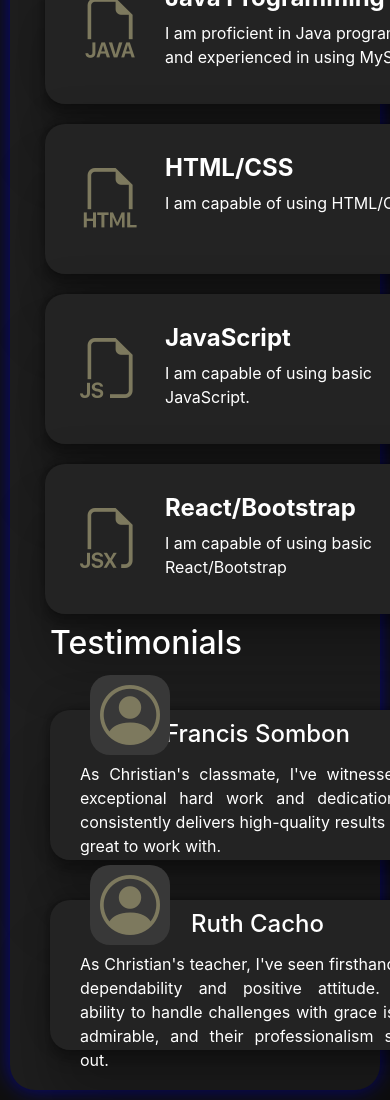
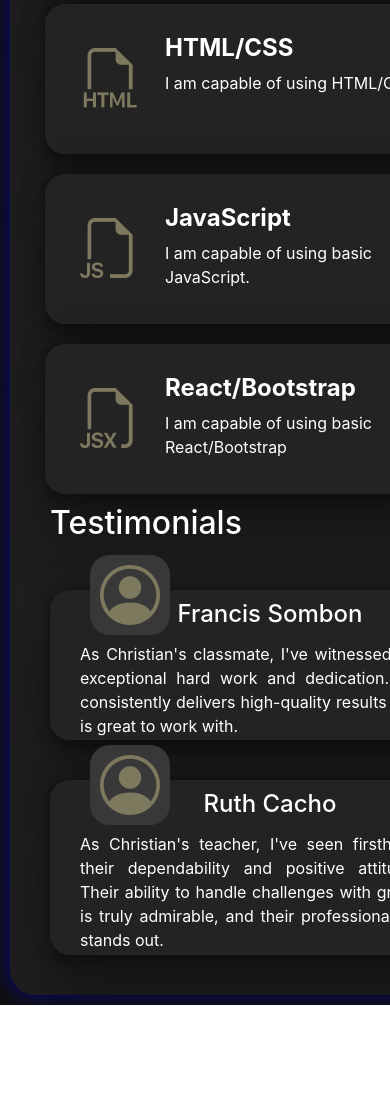
Before and after one commit to betoniochristian/portfolio, a React (Create React App) app: page / in a window 390 px wide. Shown: the part 1895-2995 px from the top of the page. After the commit the page ends 2900 px from the top, so only its background shows below. Built offline with nearby package versions, Linux system fonts and the light colour scheme.

Commit message:
Updated the project with new features

```diff
--- a/src/App.css
+++ b/src/App.css
@@ -742,15 +742,13 @@ fieldset{
   color: #d9b362;
 }
 
-
-
-
 /* -----Mobile View----- */
 /* -----Mobile View----- */
 /* -----Mobile View----- */
 @media (max-width: 767px) {
   .main-container {
     flex-direction: column;
+    width: 470px;
     padding: 10px;
   }
 /* -----Personal Details----- */
@@ -915,7 +913,7 @@ fieldset{
   background-color: #625b45;
 }
 .nav-info a:nth-child(4):hover~span{
-  left: 355px;
+  left: 360px;
   border-radius: 10px;
   background-color: #625b45;
 }
@@ -955,7 +953,7 @@ fieldset{
   display: flex;
   margin-left: 35px;
   height: 150px;
-  width: 420px;
+  width: 400px;
   border-radius: 20px;
   background-color: #232323;
   box-shadow: rgba(0, 0, 0, 0.25) 0px 54px 55px, rgba(0, 0, 0, 0.12) 0px -12px 30px, rgba(0, 0, 0, 0.12) 0px 4px 6px, rgba(0, 0, 0, 0.17) 0px 12px 13px, rgba(0, 0, 0, 0.09) 0px -3px 5px;
@@ -964,7 +962,7 @@ fieldset{
   display: flex;
   margin-left: 35px;
   height: 150px;
-  width: 420px;
+  width: 400px;
   border-radius: 20px;
   background-color: #232323;
   box-shadow: rgba(0, 0, 0, 0.25) 0px 54px 55px, rgba(0, 0, 0, 0.12) 0px -12px 30px, rgba(0, 0, 0, 0.12) 0px 4px 6px, rgba(0, 0, 0, 0.17) 0px 12px 13px, rgba(0, 0, 0, 0.09) 0px -3px 5px;
@@ -973,7 +971,7 @@ fieldset{
   display: flex;
   margin-left: 35px;
   height: 150px;
-  width: 420px;
+  width: 400px;
   border-radius: 20px;
   background-color: #232323;
   box-shadow: rgba(0, 0, 0, 0.25) 0px 54px 55px, rgba(0, 0, 0, 0.12) 0px -12px 30px, rgba(0, 0, 0, 0.12) 0px 4px 6px, rgba(0, 0, 0, 0.17) 0px 12px 13px, rgba(0, 0, 0, 0.09) 0px -3px 5px;
@@ -982,7 +980,7 @@ fieldset{
   display: flex;
   margin-left: 35px;
   height: 150px;
-  width: 420px;
+  width: 400px;
   border-radius: 20px;
   background-color: #232323;
   box-shadow: rgba(0, 0, 0, 0.25) 0px 54px 55px, rgba(0, 0, 0, 0.12) 0px -12px 30px, rgba(0, 0, 0, 0.12) 0px 4px 6px, rgba(0, 0, 0, 0.17) 0px 12px 13px, rgba(0, 0, 0, 0.09) 0px -3px 5px;
@@ -1032,7 +1030,7 @@ fieldset{
   margin-top: 40px;
   margin-left: 40px;
   height: 150px;
-  width: 415px;
+  width: 400px;
   border-radius: 20px;
   background-color: #232323;
   box-shadow: rgba(0, 0, 0, 0.25) 0px 54px 55px, rgba(0, 0, 0, 0.12) 0px -12px 30px, rgba(0, 0, 0, 0.12) 0px 4px 6px, rgba(0, 0, 0, 0.17) 0px 12px 13px, rgba(0, 0, 0, 0.09) 0px -3px 5px;
@@ -1043,8 +1041,8 @@ fieldset{
   flex-direction: column;
   margin-top: 40px;
   margin-left: 40px;
-  height: 150px;
-  width: 415px;
+  height: 175px;
+  width: 400px;
   border-radius: 20px;
   background-color: #232323;
   box-shadow: rgba(0, 0, 0, 0.25) 0px 54px 55px, rgba(0, 0, 0, 0.12) 0px -12px 30px, rgba(0, 0, 0, 0.12) 0px 4px 6px, rgba(0, 0, 0, 0.17) 0px 12px 13px, rgba(0, 0, 0, 0.09) 0px -3px 5px;
@@ -1078,6 +1076,7 @@ fieldset{
 }
 .tes-1{
   margin-top: 10px;
+  margin-left: 40px;
   color: white;
 }
 .tes-2{
@@ -1123,7 +1122,7 @@ fieldset{
   color: #7d795e;
 }
 .vertical-line{
-  height: 1087px;
+  height: 1158px;
   width: 5px;
   margin-left: 23px;
   background-color: #212023;
@@ -1138,7 +1137,7 @@ fieldset{
 
 }
 .circle{
-  margin-top: -1038px;
+  margin-top: -1110px;
   margin-left: 17.5px;
   width: 15px;
   height: 15px;
@@ -1146,7 +1145,7 @@ fieldset{
   border-radius: 50%;
 }
 .circle-1{
-  margin-top: 280px;
+  margin-top: 300px;
   margin-left: 17.5px;
   width: 15px;
   height: 15px;
@@ -1154,7 +1153,7 @@ fieldset{
   border-radius: 50%;
 }
 .circle-2{
-  margin-top: 363px;
+  margin-top: 414px;
   margin-left: 17.5px;
   width: 15px;
   height: 15px;
@@ -1162,7 +1161,7 @@ fieldset{
   border-radius: 50%;
 }
 .circle-3{
-  margin-top: 340px;
+  margin-top: 342px;
   margin-left: 17.5px;
   width: 15px;
   height: 15px;
@@ -1204,6 +1203,7 @@ fieldset{
 .school-1{
   margin-left: 10px;
   margin-top: 12px;
+  margin-right: 5px;
   color: white;
   font-weight: bold;
 }
@@ -1250,7 +1250,7 @@ fieldset{
 }
 .personal-nav-container > a{
   margin-top: 60px;
-  padding: 10px;
+  padding: 5px;
   text-decoration: none;
   color: white;
 }
@@ -1278,7 +1278,7 @@ fieldset{
 .project-img{
   border-radius: 20px;
   height: 250px;
-  width: 410px;
+  width: 390px;
   object-fit: cover;
 }
 .project-title{
@@ -1288,7 +1288,6 @@ fieldset{
 .text-project{
   color: white;
 }
-
 /* -----Message Container----- */
 .contact-container{
   display: flex;
@@ -1386,7 +1385,7 @@ fieldset{
   position: relative;
   margin-top: 30px;
   height: 400px;
-  width: 415px;
+  width: 400px;
   background-color: #1d1d1d;
   border-radius: 10px;
   border: 1px solid #7d7d7d;
--- a/src/Contact.js
+++ b/src/Contact.js
@@ -13,6 +13,8 @@ class Contact extends React.Component{
                 <div className="contact-container">
                     <Message />
                 </div>
+
+                <div className="sepra"></div>
             </div>
         )
     }
```
